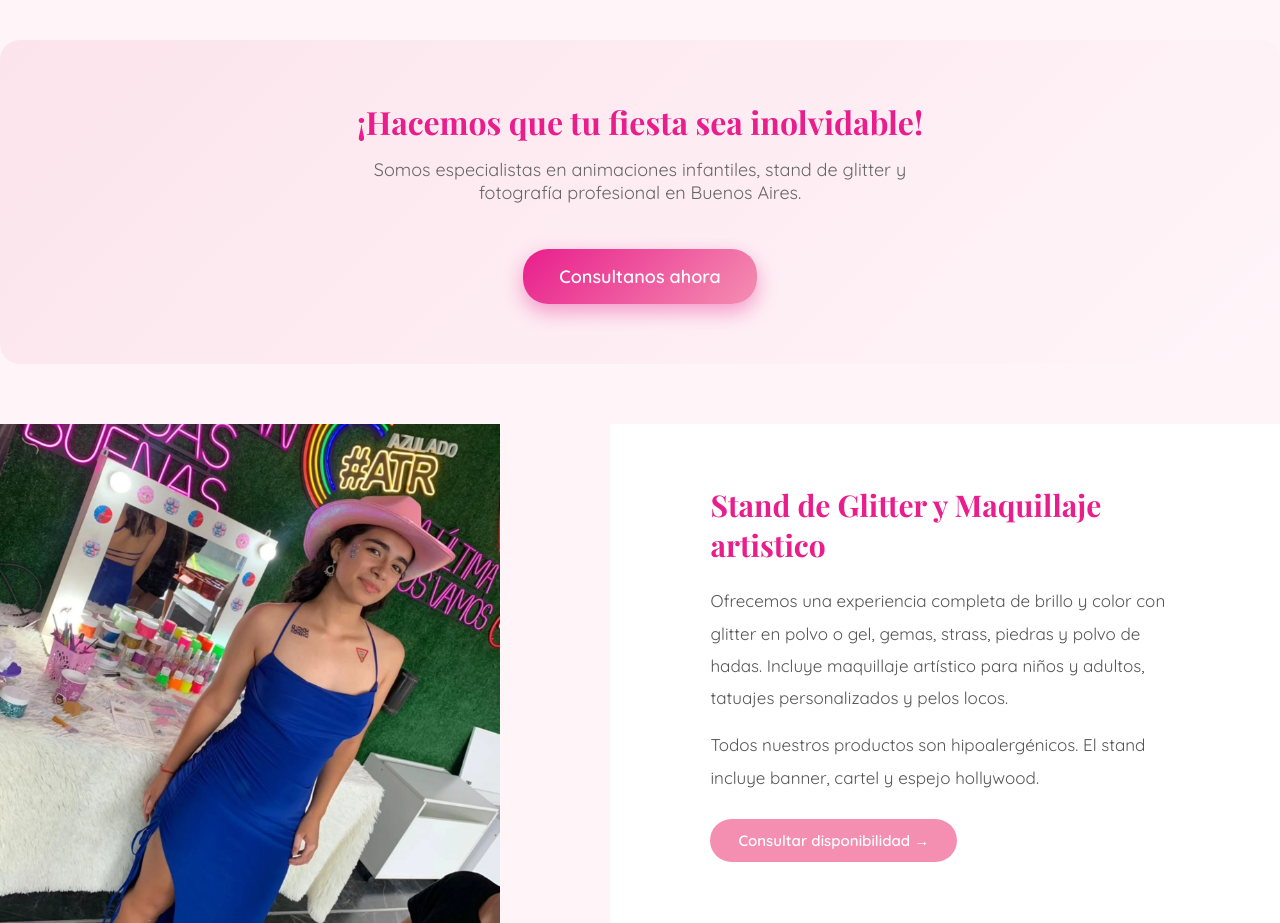
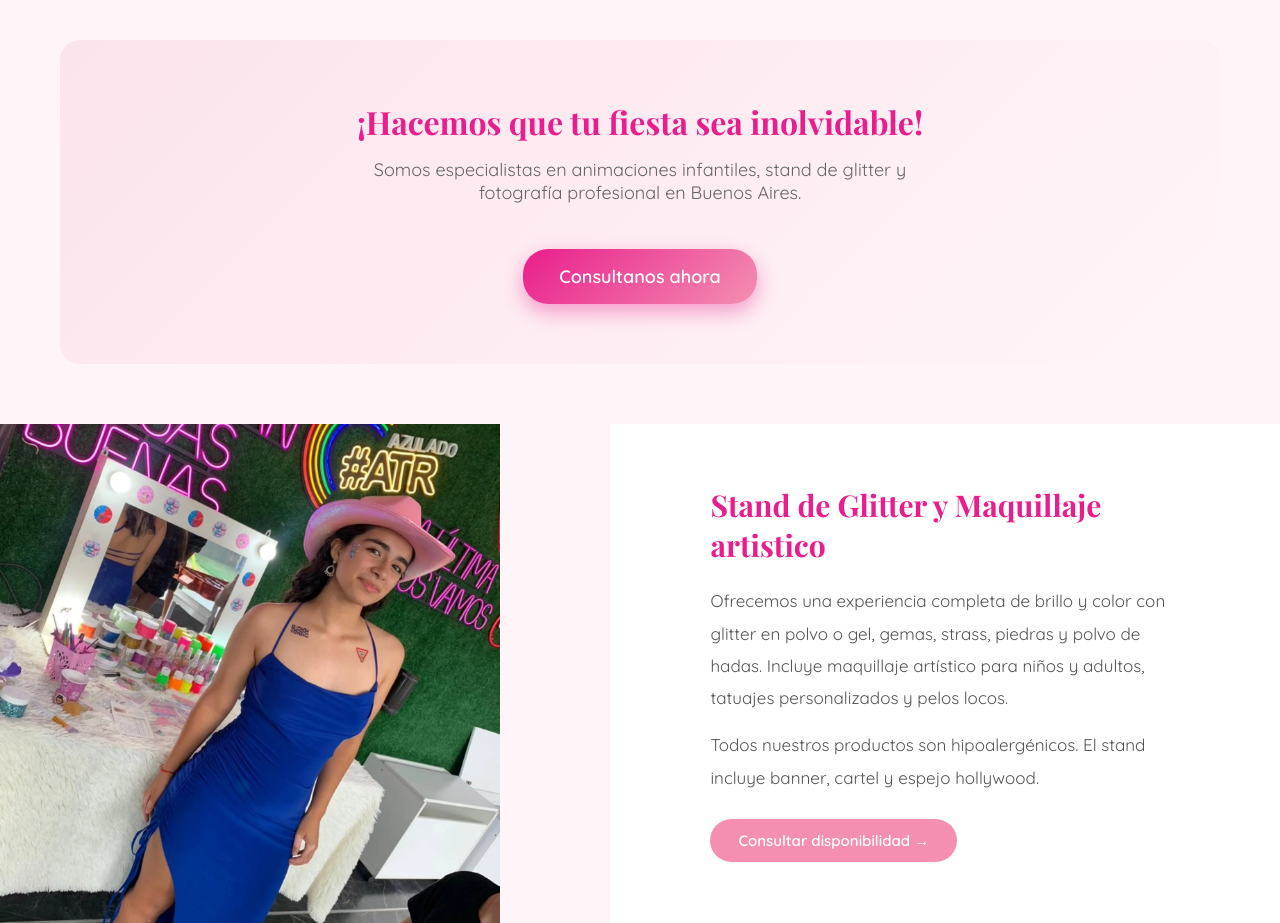
Before and after one commit to dylangig/Animaciones-C-C, a Flask app: page / in a window 1280 px wide. Shown: the part 171-1094 px from the top of the page. Run offline with Flask 3, Linux system fonts and the light colour scheme.

Commit message:
revirtiendo cambio en el padding(quedaba mal)

```diff
--- a/templates/base.html
+++ b/templates/base.html
@@ -56,7 +56,7 @@
         .contenido {
             max-width: 1300px;
             margin: 40px auto;
-            padding: 0;
+            padding: 0 60px;
         }
         .seccion-full {
             margin-left: -60px;
--- a/templates/inicio.html
+++ b/templates/inicio.html
@@ -103,7 +103,7 @@
     .seccion-full {
     display: flex;
     align-items: stretch;
-    margin: 0 0 80px 0 ;
+    margin: 0 -60px 80px -60px;
     height: 500px;
     }
     .seccion-full.invertida {
```
